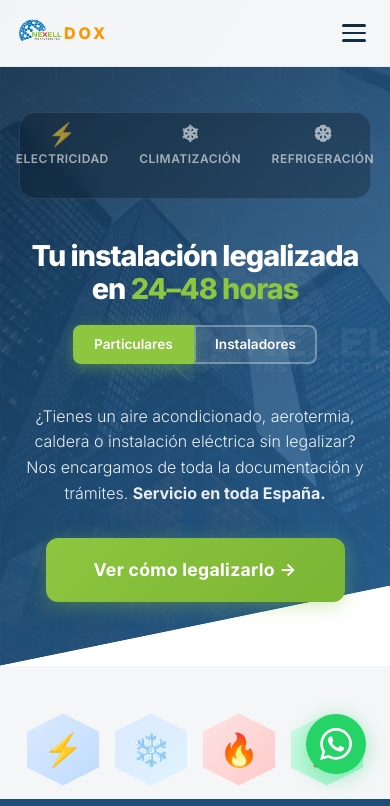
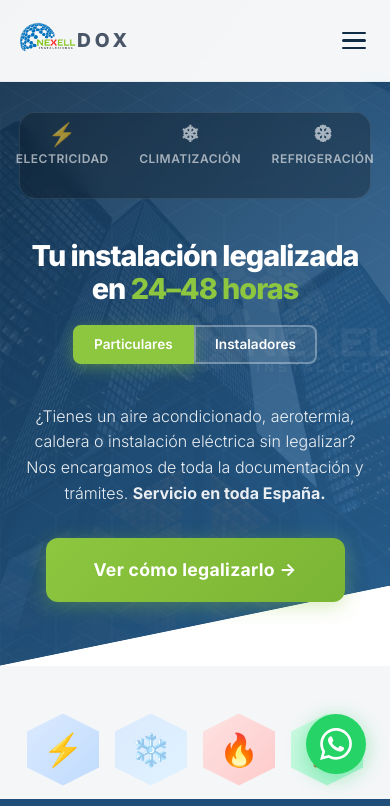
Before and after one commit to rosenmrh/nexell-docs, a plain HTML site: page index.html in a window 390 px wide. Shown: the top 806 px of the page. Drawn offline with Linux system fonts and the light colour scheme.

Commit message:
Logo nav mucho más grande (120px) + DOX en gris texto
- Logo: 70px → 120px desktop, 65px móvil
- DOX: naranja → var(--gris-texto) para coherencia con resto de textos
- Font DOX: 1.6rem → 2rem, letter-spacing 6px

Co-Authored-By: Claude Opus 4.6 <noreply@anthropic.com>

```diff
--- a/index.html
+++ b/index.html
@@ -289,11 +289,11 @@ document.addEventListener('click',function(e){var l=e.target.closest('a[href^="t
         .nav-logo-wrapper {
             position: relative; display: inline-flex; align-items: center;
         }
-        .nav-logo-wrapper img { height: 70px; width: auto; object-fit: contain; }
+        .nav-logo-wrapper img { height: 120px; width: auto; object-fit: contain; }
         .nav-dox-text {
-            font-size: 1.6rem; font-weight: 900; letter-spacing: 5px;
-            color: var(--naranja); text-transform: uppercase;
-            margin-left: -2px;
+            font-size: 2rem; font-weight: 900; letter-spacing: 6px;
+            color: var(--gris-texto); text-transform: uppercase;
+            margin-left: -4px;
             line-height: 1;
         }
         .nav-links { display: flex; gap: 2rem; align-items: center; }
@@ -891,8 +891,8 @@ document.addEventListener('click',function(e){var l=e.target.closest('a[href^="t
             /* NAV HAMBURGER */
             .nav-hamburger { display: flex; }
             nav { padding: 0.5rem 1rem; }
-            .nav-logo-wrapper img { height: 50px; }
-            .nav-dox-text { font-size: 1rem; letter-spacing: 3px; }
+            .nav-logo-wrapper img { height: 65px; }
+            .nav-dox-text { font-size: 1.2rem; letter-spacing: 4px; }
             .nav-links {
                 display: none; flex-direction: column;
                 position: absolute; top: 100%; left: 0; right: 0;
```
